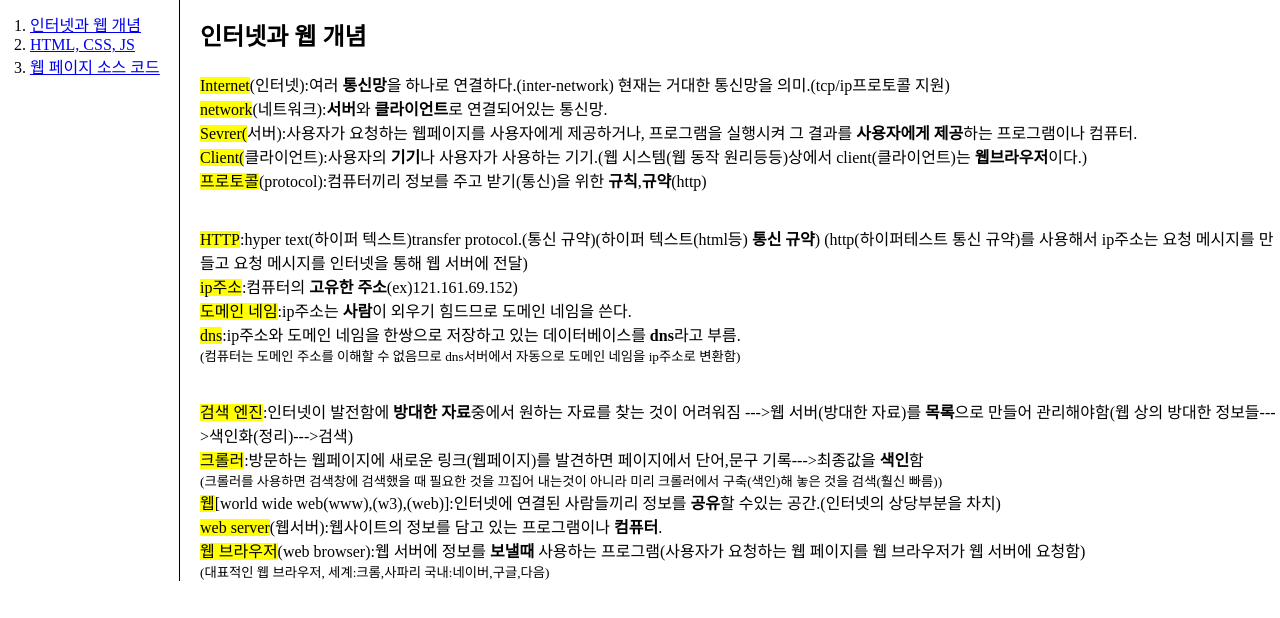
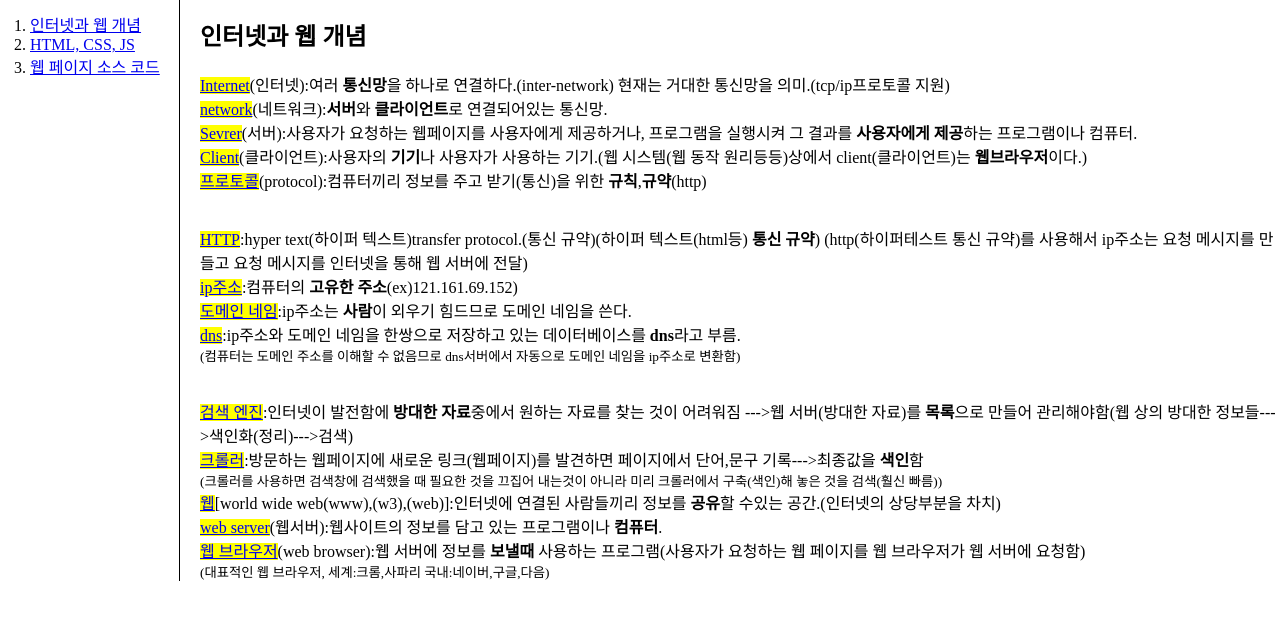
Before and after one commit to wi135/web, a plain HTML site: page index.html in a window 1280 px wide. Shown: the part 112-730 px from the top of the page. Drawn offline with Linux system fonts and the light colour scheme.

Commit message:
Add files via upload

```diff
--- a/index.html
+++ b/index.html
@@ -39,35 +39,35 @@
     <h1>웹과 인터넷</h1>
   <div id=grid>
     <ol>
-      <li><a href=index.html>인터넷과 웹 개념</a></li>
-      <li><a href=2.html>HTML, CSS, JS</a></li>
-      <li><a href=3.html>웹 페이지 소스 코드</a></li>
+      <li><a href=index.html id="링크">인터넷과 웹 개념</a></li>
+      <li><a href=2.html id="링크">HTML, CSS, JS</a></li>
+      <li><a href=3.html id="링크">웹 페이지 소스 코드</a></li>
     </ol>
     <div class=padding>
     <h2>인터넷과 웹 개념</h2>
     <p>
-      <mark>Internet</mark>(인터넷):여러 <strong>통신망</strong>을 하나로 연결하다.(inter-network) 현재는 거대한 통신망을 의미.(tcp/ip프로토콜 지원)<br>
-      <mark>network</mark>(네트워크):<strong>서버</strong>와 <strong>클라이언트</strong>로 연결되어있는 통신망.<br>
-      <mark>Sevrer(</mark>서버):사용자가 요청하는 웹페이지를 사용자에게 제공하거나, 프로그램을 실행시켜 그 결과를 <strong>사용자에게 제공</strong>하는 프로그램이나 컴퓨터.<br>
-      <mark>Client(</mark>클라이언트):사용자의 <strong>기기</strong>나 사용자가 사용하는 기기.(웹 시스템(웹 동작 원리등등)상에서 client(클라이언트)는 <strong>웹브라우저</strong>이다.)<br>
-      <mark>프로토콜</mark>(protocol):컴퓨터끼리 정보를 주고 받기(통신)을 위한 <strong>규칙</strong>,<strong>규약</strong>(http)<br>
+      <mark><a href="https://ko.wikipedia.org/wiki/%EC%9D%B8%ED%84%B0%EB%84%B7">Internet</a></mark>(인터넷):여러 <strong>통신망</strong>을 하나로 연결하다.(inter-network) 현재는 거대한 통신망을 의미.(tcp/ip프로토콜 지원)<br>
+      <mark><a href="https://ko.wikipedia.org/wiki/%EC%BB%B4%ED%93%A8%ED%84%B0_%EB%84%A4%ED%8A%B8%EC%9B%8C%ED%81%AC">network</a></mark>(네트워크):<strong>서버</strong>와 <strong>클라이언트</strong>로 연결되어있는 통신망.<br>
+      <mark><a href="https://ko.wikipedia.org/wiki/%EC%84%9C%EB%B2%84">Sevrer</a></mark>(서버):사용자가 요청하는 웹페이지를 사용자에게 제공하거나, 프로그램을 실행시켜 그 결과를 <strong>사용자에게 제공</strong>하는 프로그램이나 컴퓨터.<br>
+      <mark><a href="https://ko.wikipedia.org/wiki/%ED%81%B4%EB%9D%BC%EC%9D%B4%EC%96%B8%ED%8A%B8_(%EC%BB%B4%ED%93%A8%ED%8C%85)">Client</a></mark>(클라이언트):사용자의 <strong>기기</strong>나 사용자가 사용하는 기기.(웹 시스템(웹 동작 원리등등)상에서 client(클라이언트)는 <strong>웹브라우저</strong>이다.)<br>
+      <mark><a href="https://ko.wikipedia.org/wiki/%ED%86%B5%EC%8B%A0_%ED%94%84%EB%A1%9C%ED%86%A0%EC%BD%9C">프로토콜</a></mark>(protocol):컴퓨터끼리 정보를 주고 받기(통신)을 위한 <strong>규칙</strong>,<strong>규약</strong>(http)<br>
     </p>
     <p><br>
-      <mark>HTTP</mark>:hyper text(하이퍼 텍스트)transfer protocol.(통신 규약)(하이퍼 텍스트(html등) <strong>통신 규약</strong>)
+      <mark><a href="https://ko.wikipedia.org/wiki/HTTP">HTTP</a></mark>:hyper text(하이퍼 텍스트)transfer protocol.(통신 규약)(하이퍼 텍스트(html등) <strong>통신 규약</strong>)
       (http(하이퍼테스트 통신 규약)를 사용해서 ip주소는 요청 메시지를 만들고 요청 메시지를 인터넷을 통해 웹 서버에 전달)<br>
-      <mark>ip주소</mark>:컴퓨터의 <strong>고유한 주소</strong>(ex)121.161.69.152)<br>
-      <mark>도메인 네임</mark>:ip주소는 <strong>사람</strong>이 외우기 힘드므로 도메인 네임을 쓴다.<br>
-      <mark>dns</mark>:ip주소와 도메인 네임을 한쌍으로 저장하고 있는 데이터베이스를 <strong>dns</strong>라고 부름.<br>
+      <mark><a href="https://ko.wikipedia.org/wiki/IP_%EC%A3%BC%EC%86%8C">ip주소</a></mark>:컴퓨터의 <strong>고유한 주소</strong>(ex)121.161.69.152)<br>
+      <mark><a href="https://ko.wikipedia.org/wiki/%EB%8F%84%EB%A9%94%EC%9D%B8_%EB%84%A4%EC%9E%84">도메인 네임</a></mark>:ip주소는 <strong>사람</strong>이 외우기 힘드므로 도메인 네임을 쓴다.<br>
+      <mark><a href="https://ko.wikipedia.org/wiki/%EB%8F%84%EB%A9%94%EC%9D%B8_%EB%84%A4%EC%9E%84_%EC%8B%9C%EC%8A%A4%ED%85%9C">dns</a></mark>:ip주소와 도메인 네임을 한쌍으로 저장하고 있는 데이터베이스를 <strong>dns</strong>라고 부름.<br>
       <span class=small>(컴퓨터는 도메인 주소를 이해할 수 없음므로 dns서버에서 자동으로 도메인 네임을 ip주소로 변환함)</span>
     </p>
     <p><br>
-      <mark>검색 엔진</mark>:인터넷이 발전함에 <strong>방대한 자료</strong>중에서 원하는 자료를 찾는 것이 어려워짐
+      <mark><a href="https://ko.wikipedia.org/wiki/%EA%B2%80%EC%83%89_%EC%97%94%EC%A7%84">검색 엔진</a></mark>:인터넷이 발전함에 <strong>방대한 자료</strong>중에서 원하는 자료를 찾는 것이 어려워짐
 	     --->웹 서버(방대한 자료)를 <strong>목록</strong>으로 만들어 관리해야함(웹 상의 방대한 정보들--->색인화(정리)--->검색)<br>
-      <mark>크롤러</mark>:방문하는 웹페이지에 새로운 링크(웹페이지)를 발견하면 페이지에서 단어,문구 기록--->최종값을 <strong>색인</strong>함<br>
+      <mark><a href="https://ko.wikipedia.org/wiki/%EC%9B%B9_%ED%81%AC%EB%A1%A4%EB%9F%AC">크롤러</a></mark>:방문하는 웹페이지에 새로운 링크(웹페이지)를 발견하면 페이지에서 단어,문구 기록--->최종값을 <strong>색인</strong>함<br>
       <span class=small>(크롤러를 사용하면 검색창에 검색했을 때 필요한 것을 끄집어 내는것이 아니라 미리 크롤러에서 구축(색인)해 놓은 것을 검색(훨신 빠름))</span><br>
-      <mark>웹</mark>[world wide web(www),(w3),(web)]:인터넷에 연결된 사람들끼리 정보를 <strong>공유</strong>할 수있는 공간.(인터넷의 상당부분을 차치)<br>
-      <mark>web server</mark>(웹서버):웹사이트의 정보를 담고 있는 프로그램이나 <strong>컴퓨터</strong>.<br>
-      <mark>웹 브라우저</mark>(web browser):웹 서버에 정보를 <strong>보낼때</strong> 사용하는 프로그램(사용자가 요청하는 웹 페이지를 웹 브라우저가 웹 서버에 요청함)<br>
+      <mark><a href="https://ko.wikipedia.org/wiki/%EC%9B%94%EB%93%9C_%EC%99%80%EC%9D%B4%EB%93%9C_%EC%9B%B9">웹</a></mark>[world wide web(www),(w3),(web)]:인터넷에 연결된 사람들끼리 정보를 <strong>공유</strong>할 수있는 공간.(인터넷의 상당부분을 차치)<br>
+      <mark><a href="https://ko.wikipedia.org/wiki/%EC%9B%B9_%EC%84%9C%EB%B2%84">web server</a></mark>(웹서버):웹사이트의 정보를 담고 있는 프로그램이나 <strong>컴퓨터</strong>.<br>
+      <mark><a href="https://ko.wikipedia.org/wiki/%EC%9B%B9_%EB%B8%8C%EB%9D%BC%EC%9A%B0%EC%A0%80">웹 브라우저</a></mark>(web browser):웹 서버에 정보를 <strong>보낼때</strong> 사용하는 프로그램(사용자가 요청하는 웹 페이지를 웹 브라우저가 웹 서버에 요청함)<br>
 	    <span class=small>(대표적인 웹 브라우저, 세계:크롬,사파리   국내:네이버,구글,다음)<br></span>
     </p>
     </div>
--- a/style.css
+++ b/style.css
@@ -20,6 +20,9 @@ h1{
 body{
   margin:0
 }
+a {
+
+}
 @media(max-width:955PX) {
   #grid{
     display:block;
@@ -28,7 +31,14 @@ body{
    text-align:left;
    border-bottom:none
   }
-  #grid  ol{
+ #grid  ol{
    border-right:none;
  }
+a{
+   text-decoration:none;
+   color:black;
+ }
+#링크{
+   text-decoration:underline;
+ }
 }
```
Also changed, not shown: 2.html (+11 -11 lines), 3.html (+3 -3 lines), 2.html 소스 코드.PNG, 3.html 소스 코드.PNG, index.html 소스 코드.PNG, style.css 소스 코드.PNG.
